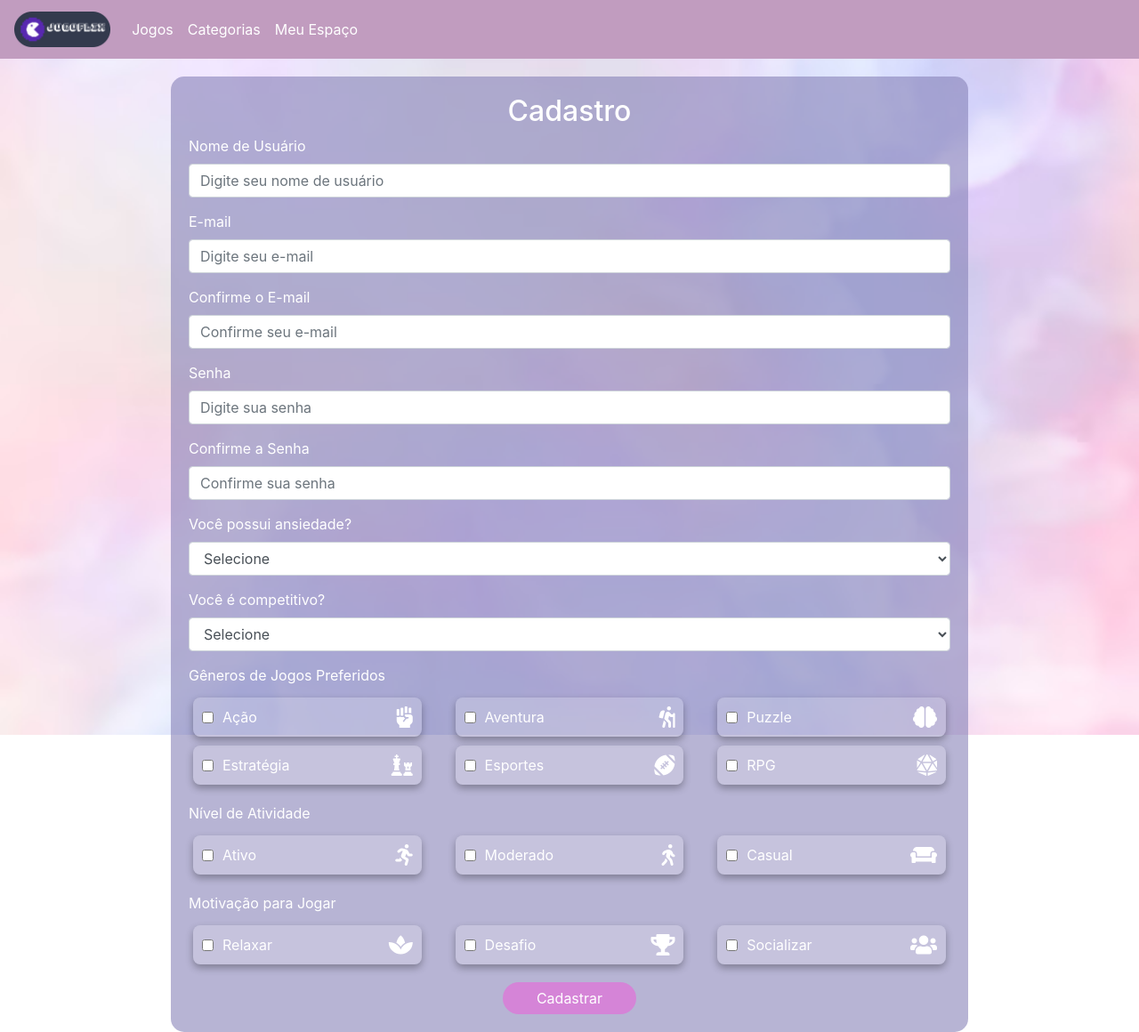
After one commit to GustavoAPS/tcc2, a Flask app: page /register in a window 1280 px wide. The commit adds this page. Shown: the whole page at 89% size. Run offline with Flask 3, Linux system fonts and the light colour scheme; some libraries are stand-ins or nearby versions.

Commit message:
teste de cadastro

```diff
--- a/app/routes.py
+++ b/app/routes.py
@@ -9,20 +9,61 @@ def index():
 @app.route('/login', methods=['POST'])
 def login():
     email = request.form['email']
-    senha = request.form['senha']
-    # Lógica de autenticação
-    if email == 'test@example.com' and senha == 'password':  # Exemplo de condição
+    password = request.form['password']
+
+    # Teste de autentificação
+    if email == 'test@example.com' and password == 'password':
         flash('Login bem-sucedido!', 'success')
+        print(f"Email: {email}")
+        print(f"Senha: {password}")
         return redirect(url_for('index'))
     else:
-        flash('Email ou senha inválidos.', 'danger')
+        flash('Email ou senha inválidos.', 'warning')
+        print(f"Email: {email}")
+        print(f"Senha: {password}")
         return redirect(url_for('index'))
 
-@app.route('/register', methods=['POST'])
+@app.route('/register', methods=['GET', 'POST'])
 def register():
-    nome = request.form['nome']
-    email = request.form['email']
-    senha = request.form['senha']
-    # Lógica de registro
-    flash('Cadastro bem-sucedido!', 'success')
-    return redirect(url_for('index'))
+    if request.method == 'POST':
+        username = request.form.get('username')
+        email = request.form.get('email')
+        confirm_email = request.form.get('confirm_email')
+        password = request.form.get('password')
+        confirm_password = request.form.get('confirm_password')
+        anxiety = request.form.get('anxiety')
+        competitiveness = request.form.get('competitiveness')
+
+        genres = request.form.getlist('genres')
+        activities = request.form.getlist('activities')
+        motivations = request.form.getlist('motivations')
+
+        # Validações
+        if not (username and email and confirm_email and password and confirm_password):
+            flash('Todos os campos são obrigatórios!', 'danger')
+            return redirect(url_for('register'))
+
+        if email != confirm_email:
+            flash('Os e-mails não coincidem!', 'danger')
+            return redirect(url_for('register'))
+
+        if password != confirm_password:
+            flash('As senhas não coincidem!', 'danger')
+            return redirect(url_for('register'))
+
+        # Teste de depuração
+        print(f"Username: {username}")
+        print(f"Email: {email}")
+        print(f"Anxiety: {anxiety}")
+        print(f"Competitiveness: {competitiveness}")
+        print(f"Genres: {', '.join(genres)}")
+        print(f"Activities: {', '.join(activities)}")
+        print(f"Motivations: {', '.join(motivations)}")
+
+        flash('Cadastro realizado com sucesso!', 'success')
+        return redirect(url_for('index'))
+
+    return render_template('register.html')
+
+if __name__ == '__main__':
+    app.run(debug=True)
--- /dev/null
+++ b/app/templates/register.html
@@ -0,0 +1,271 @@
+<!DOCTYPE html>
+<html lang="en">
+<head>
+    <meta charset="UTF-8">
+    <meta name="viewport" content="width=device-width, initial-scale=1.0">
+    <title>JOGOFLIX - Cadastro</title>
+    <link href="https://stackpath.bootstrapcdn.com/bootstrap/4.5.2/css/bootstrap.min.css" rel="stylesheet">
+    <link href="https://cdnjs.cloudflare.com/ajax/libs/font-awesome/5.15.4/css/all.min.css" rel="stylesheet">
+    <style>
+        /* CSS igual ao da página de login para manter a consistência */
+        html, body {
+            height: 100%;
+            margin: 0;
+        }
+        body {
+            background-image: url('/static/fundo.avif');
+            background-size: cover;
+            background-position: center;
+            background-repeat: no-repeat;
+        }
+        .navbar {
+            background-color: #C19CBF;
+        }
+        .navbar-light .navbar-nav .nav-link {
+            color: #FFFFFF;
+        }
+        .navbar-light .navbar-nav .nav-link.active,
+        .navbar-light .navbar-nav .nav-link:hover {
+            color: #FFFFFF;
+            background-color: transparent;
+        }
+        .content-container {
+            background-color: rgba(136, 131, 183, 0.6);
+            border-radius: 15px;
+            padding: 20px;
+            margin: 20px;
+            width: 70%;
+            max-width: 1200px;
+            margin-left: auto;
+            margin-right: auto;
+        }
+        .form-group {
+            width: 100%;
+            margin-bottom: 15px;
+        }
+        .btn-register {
+            background-color: #D584D7;
+            color: #FFFFFF;
+            border-radius: 25px;
+            border: none;
+            width: 150px;
+            text-align: center;
+        }
+        .btn-register:hover {
+            background-color: #B76BBD;
+        }
+        .genre-options,
+        .activity-options,
+        .motivation-options {
+            display: flex;
+            flex-wrap: wrap;
+            justify-content: space-between;
+        }
+        .genre-option,
+        .activity-option,
+        .motivation-option {
+            display: flex;
+            align-items: center;
+            background-color: rgba(255, 255, 255, 0.2);
+            border-radius: 8px;
+            padding: 10px;
+            margin: 5px;
+            width: 30%;
+            position: relative;
+            box-shadow: 0 4px 8px rgba(0, 0, 0, 0.3); /* Adiciona sombra */
+        }
+        .genre-option input[type="checkbox"],
+        .activity-option input[type="checkbox"],
+        .motivation-option input[type="checkbox"] {
+            margin-right: 10px;
+        }
+        .genre-option i,
+        .activity-option i,
+        .motivation-option i {
+            font-size: 24px; /* Tamanho maior dos ícones */
+            margin-left: auto; /* Alinhamento dos ícones à direita */
+            color: #FFFFFF; /* Cor branca dos ícones */
+        }
+        .genre-option label,
+        .activity-option label,
+        .motivation-option label {
+            margin: 0;
+            color: #FFFFFF;
+        }
+        .flash {
+            padding: 10px;
+            margin: 10px 0;
+            border-radius: 5px;
+            color: #fff;
+            font-weight: bold;
+        }
+        .flash.success {
+            background-color: #28a745;
+        }
+        .flash.danger {
+            background-color: #dc3545;
+        }
+    </style>
+</head>
+<body>
+    <!-- Barra de Navegação -->
+    <nav class="navbar navbar-expand-lg navbar-light">
+        <a class="navbar-brand" href="#">
+            <img src="../static/logo.png" alt="JOGOFLIX" style="height: 40px;">
+        </a>
+        <button class="navbar-toggler" type="button" data-toggle="collapse" data-target="#navbarNav" aria-controls="navbarNav" aria-expanded="false" aria-label="Toggle navigation">
+            <span class="navbar-toggler-icon"></span>
+        </button>
+        <div class="collapse navbar-collapse" id="navbarNav">
+            <ul class="navbar-nav">
+                <li class="nav-item">
+                    <a class="nav-link" href="/">Jogos</a>
+                </li>
+                <li class="nav-item">
+                    <a class="nav-link" href="#">Categorias</a>
+                </li>
+                <li class="nav-item">
+                    <a class="nav-link" href="#">Meu Espaço</a>
+                </li>
+            </ul>
+        </div>
+    </nav>
+
+    <!-- Container de Cadastro -->
+    <div class="content-container">
+        <h2 class="text-center text-white">Cadastro</h2>
+
+        <!-- Exibindo mensagens de flash -->
+        {% with messages = get_flashed_messages(with_categories=True) %}
+            {% if messages %}
+                <div>
+                    {% for category, message in messages %}
+                        <div class="flash {{ category }}">{{ message }}</div>
+                    {% endfor %}
+                </div>
+            {% endif %}
+        {% endwith %}
+
+        <form action="{{ url_for('register') }}" method="POST">
+            <div class="form-group">
+                <label for="username" class="text-white">Nome de Usuário</label>
+                <input type="text" class="form-control" id="username" name="username" placeholder="Digite seu nome de usuário" required>
+            </div>
+            <div class="form-group">
+                <label for="email" class="text-white">E-mail</label>
+                <input type="email" class="form-control" id="email" name="email" placeholder="Digite seu e-mail" required>
+            </div>
+            <div class="form-group">
+                <label for="confirm_email" class="text-white">Confirme o E-mail</label>
+                <input type="email" class="form-control" id="confirm_email" name="confirm_email" placeholder="Confirme seu e-mail" required>
+            </div>
+            <div class="form-group">
+                <label for="password" class="text-white">Senha</label>
+                <input type="password" class="form-control" id="password" name="password" placeholder="Digite sua senha" required>
+            </div>
+            <div class="form-group">
+                <label for="confirm_password" class="text-white">Confirme a Senha</label>
+                <input type="password" class="form-control" id="confirm_password" name="confirm_password" placeholder="Confirme sua senha" required>
+            </div>
+            <div class="form-group">
+                <label for="anxiety" class="text-white">Você possui ansiedade?</label>
+                <select class="form-control" id="anxiety" name="anxiety" required>
+                    <option value="">Selecione</option>
+                    <option value="yes">Sim</option>
+                    <option value="no">Não</option>
+                </select>
+            </div>
+            <div class="form-group">
+                <label for="competitiveness" class="text-white">Você é competitivo?</label>
+                <select class="form-control" id="competitiveness" name="competitiveness" required>
+                    <option value="">Selecione</option>
+                    <option value="yes">Sim</option>
+                    <option value="no">Não</option>
+                </select>
+            </div>
+            <div class="form-group">
+                <label class="text-white">Gêneros de Jogos Preferidos</label>
+                <div class="genre-options">
+                    <div class="genre-option">
+                        <input type="checkbox" id="action" name="genres" value="action">
+                        <label for="action">Ação</label>
+                        <i class="fas fa-fist-raised"></i>
+                    </div>
+                    <div class="genre-option">
+                        <input type="checkbox" id="adventure" name="genres" value="adventure">
+                        <label for="adventure">Aventura</label>
+                        <i class="fas fa-hiking"></i>
+                    </div>
+                    <div class="genre-option">
+                        <input type="checkbox" id="puzzle" name="genres" value="puzzle">
+                        <label for="puzzle">Puzzle</label>
+                        <i class="fas fa-brain"></i>
+                    </div>
+                    <div class="genre-option">
+                        <input type="checkbox" id="strategy" name="genres" value="strategy">
+                        <label for="strategy">Estratégia</label>
+                        <i class="fas fa-chess"></i>
+                    </div>
+                    <div class="genre-option">
+                        <input type="checkbox" id="sports" name="genres" value="sports">
+                        <label for="sports">Esportes</label>
+                        <i class="fas fa-football-ball"></i>
+                    </div>
+                    <div class="genre-option">
+                        <input type="checkbox" id="rpg" name="genres" value="rpg">
+                        <label for="rpg">RPG</label>
+                        <i class="fas fa-dice-d20"></i>
+                    </div>
+                </div>
+            </div>
+            <div class="form-group">
+                <label class="text-white">Nível de Atividade</label>
+                <div class="activity-options">
+                    <div class="activity-option">
+                        <input type="checkbox" id="active" name="activity_level" value="active">
+                        <label for="active">Ativo</label>
+                        <i class="fas fa-running"></i>
+                    </div>
+                    <div class="activity-option">
+                        <input type="checkbox" id="moderate" name="activity_level" value="moderate">
+                        <label for="moderate">Moderado</label>
+                        <i class="fas fa-walking"></i>
+                    </div>
+                    <div class="activity-option">
+                        <input type="checkbox" id="casual" name="activity_level" value="casual">
+                        <label for="casual">Casual</label>
+                        <i class="fas fa-couch"></i>
+                    </div>
+                </div>
+            </div>
+            <div class="form-group">
+                <label class="text-white">Motivação para Jogar</label>
+                <div class="motivation-options">
+                    <div class="motivation-option">
+                        <input type="checkbox" id="relaxation" name="motivation" value="relaxation">
+                        <label for="relaxation">Relaxar</label>
+                        <i class="fas fa-spa"></i>
+                    </div>
+                    <div class="motivation-option">
+                        <input type="checkbox" id="challenge" name="motivation" value="challenge">
+                        <label for="challenge">Desafio</label>
+                        <i class="fas fa-trophy"></i>
+                    </div>
+                    <div class="motivation-option">
+                        <input type="checkbox" id="social" name="motivation" value="social">
+                        <label for="social">Socializar</label>
+                        <i class="fas fa-users"></i>
+                    </div>
+                </div>
+            </div>
+            <div class="text-center">
+                <button type="submit" class="btn btn-register">Cadastrar</button>
+            </div>
+        </form>
+    </div>
+
+    <script src="https://code.jquery.com/jquery-3.5.1.slim.min.js"></script>
+    <script src="https://cdn.jsdelivr.net/npm/@popperjs/core@2.9.2/dist/umd/popper.min.js"></script>
+    <script src="https://stackpath.bootstrapcdn.com/bootstrap/4.5.2/js/bootstrap.min.js"></script>
+</body>
+</html>
```
Also changed, not shown: app/templates/index.html (+10 -45 lines), app/templates/cadastro.html (deleted).
